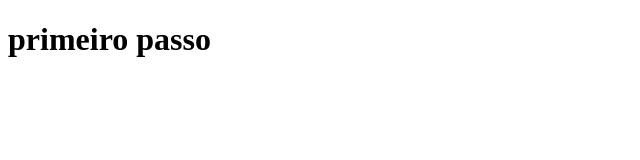
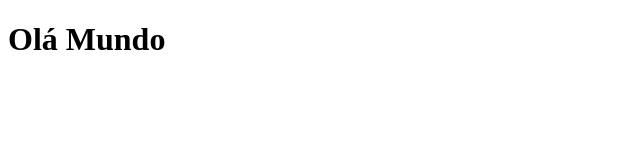
Before and after one commit to Adonis-medici/adonis-teste, a plain HTML site: page index.html in a window 1280 px wide. Shown: the whole page, without its empty margins (0-640 px from the left). Drawn offline with Linux system fonts and the light colour scheme.

Commit message:
Update index.html

```diff
--- a/index.html
+++ b/index.html
@@ -6,6 +6,6 @@
     <title>Document</title>
 </head>
 <body>
-    <h1>primeiro passo</h1>
+    <h1>Olá Mundo</h1>
 </body>
 </html>
```
